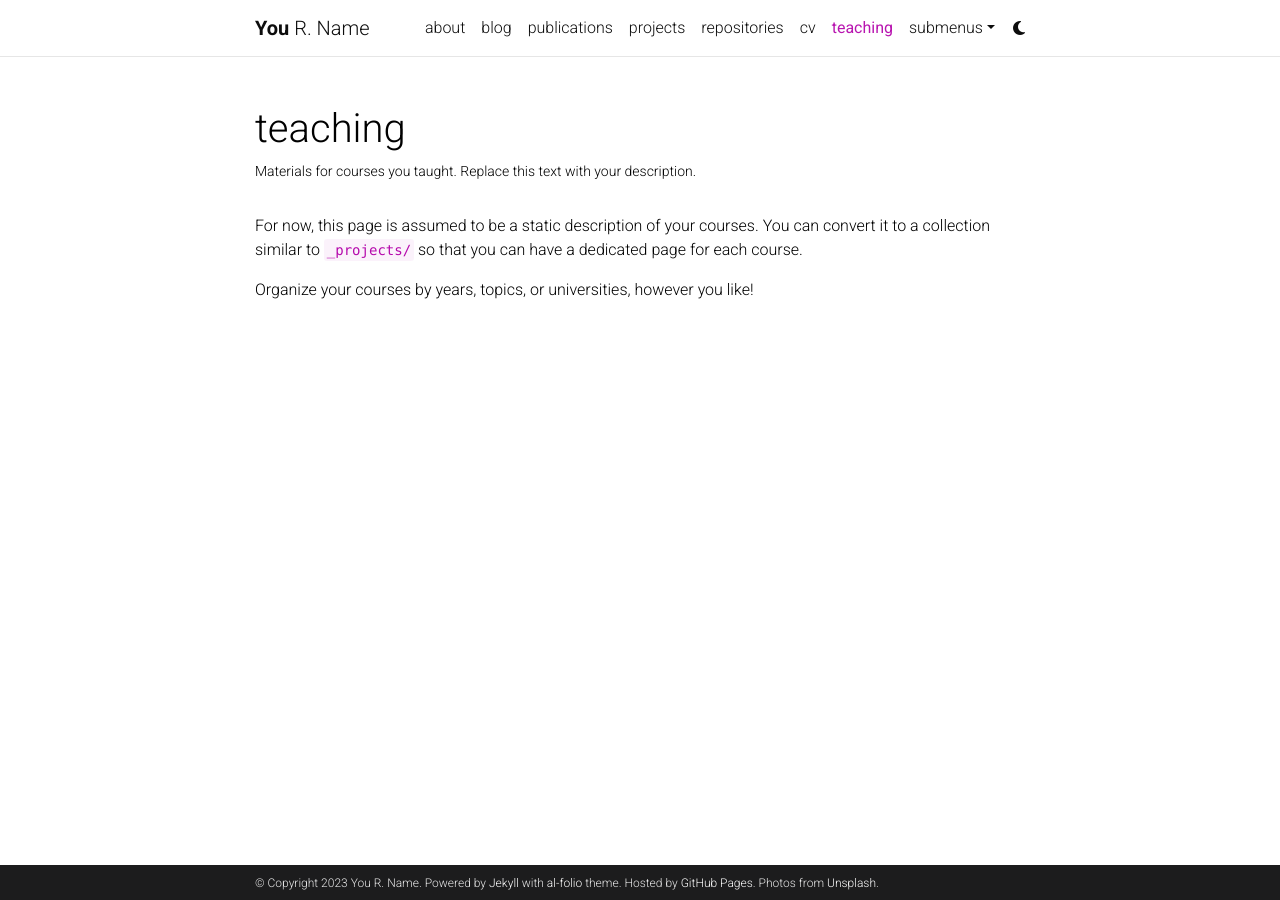
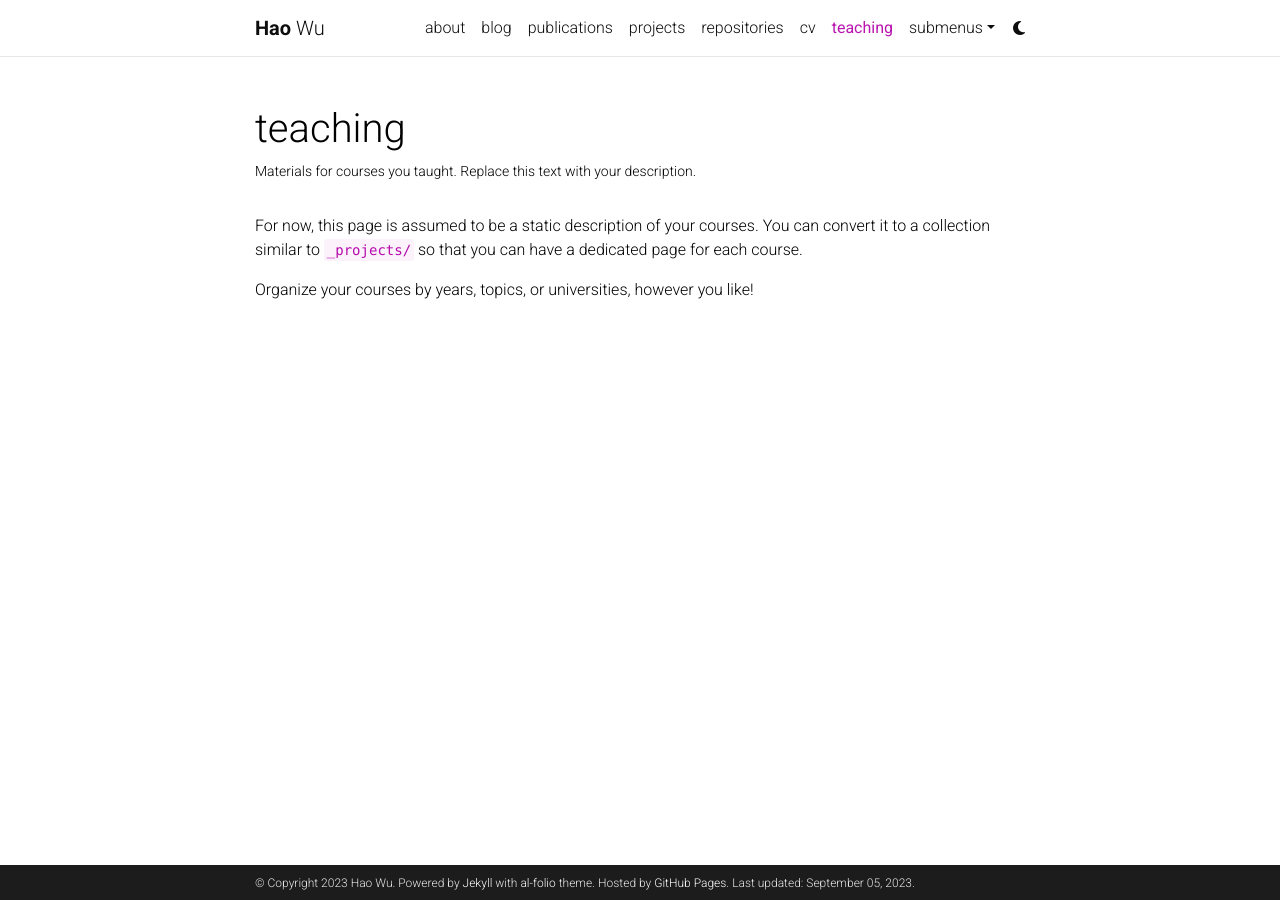
Before and after one commit to pyjnqd/pyjnqd.github.io, a Jekyll site: the page built from _pages/teaching.md, in a window 1280 px wide. Built offline with Jekyll 4.4.1, drawn with Linux system fonts in a browser that asks for light colours; comment, search, counter and statistics services are not loaded; a style sheet for code colours, icons or effects is not loaded.

Commit message:
Update _config.yml

```diff
--- a/_config.yml
+++ b/_config.yml
@@ -3,24 +3,23 @@
 # -----------------------------------------------------------------------------
 
 title: blank # the website title (if blank, full name will be used instead)
-first_name: You
-middle_name: R.
-last_name: Name
-email: you@example.com
+first_name: Hao
+middle_name:
+last_name: Wu
+email: wh.pyjnqd@gmail.com
 description: > # the ">" symbol means to ignore newlines until "footer_text:"
   A simple, whitespace theme for academics. Based on [*folio](https://github.com/bogoli/-folio) design.
 footer_text: >
   Powered by <a href="https://jekyllrb.com/" target="_blank">Jekyll</a> with <a href="https://github.com/alshedivat/al-folio">al-folio</a> theme.
   Hosted by <a href="https://pages.github.com/" target="_blank">GitHub Pages</a>.
-  Photos from <a href="https://unsplash.com" target="_blank">Unsplash</a>.
 keywords: jekyll, jekyll-theme, academic-website, portfolio-website  # add your own keywords or leave empty
 
 lang: en # the language of your site (for example: en, fr, cn, ru, etc.)
 icon: ⚛️  # the emoji used as the favicon (alternatively, provide image name in /assets/img/)
 
-url: https://alshedivat.github.io # the base hostname & protocol for your site
-baseurl: /al-folio # the subpath of your site, e.g. /blog/
-last_updated: false # set to true if you want to display last updated in the footer
+url: https://pyjnqd.github.io/ # the base hostname & protocol for your site
+baseurl: # /al-folio # the subpath of your site, e.g. /blog/
+last_updated: true # set to true if you want to display last updated in the footer
 impressum_path:  # set to path to include impressum link in the footer, use the same path as permalink in a page, helps to conform with EU GDPR
 
 # -----------------------------------------------------------------------------
@@ -45,7 +44,7 @@
 # will use title and url fields
 # Take a look to https://github.com/jekyll/jekyll-feed for more customization
 
-rss_icon: true
+rss_icon: false
 
 # -----------------------------------------------------------------------------
 # Layout
```
